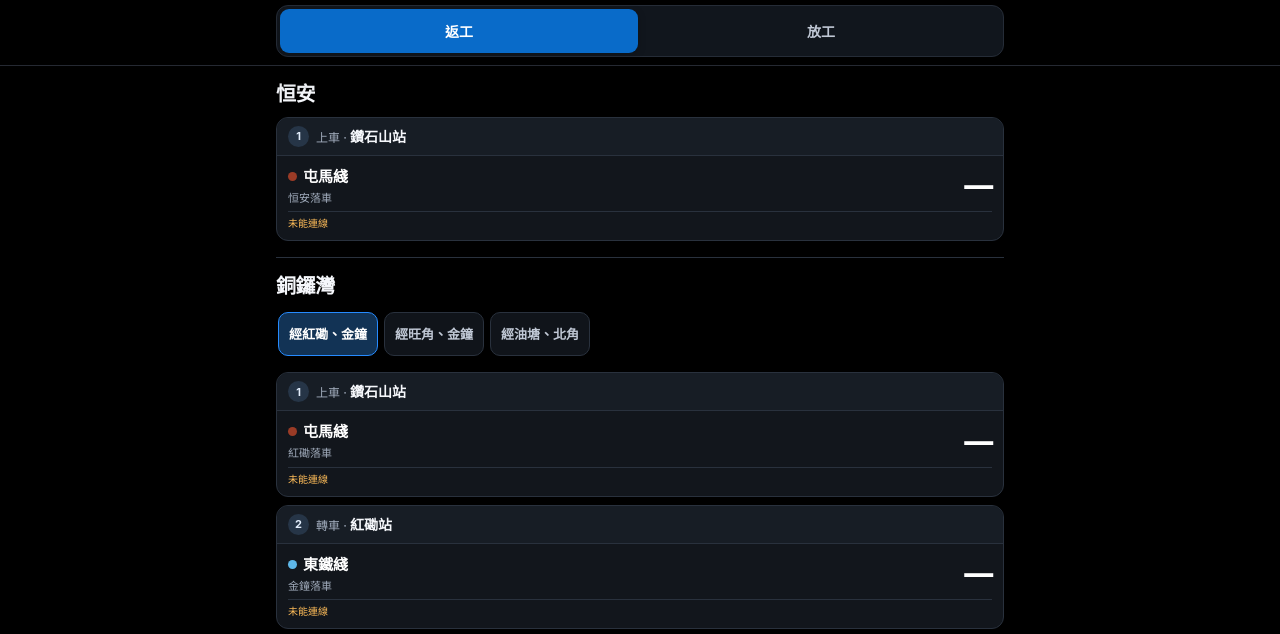
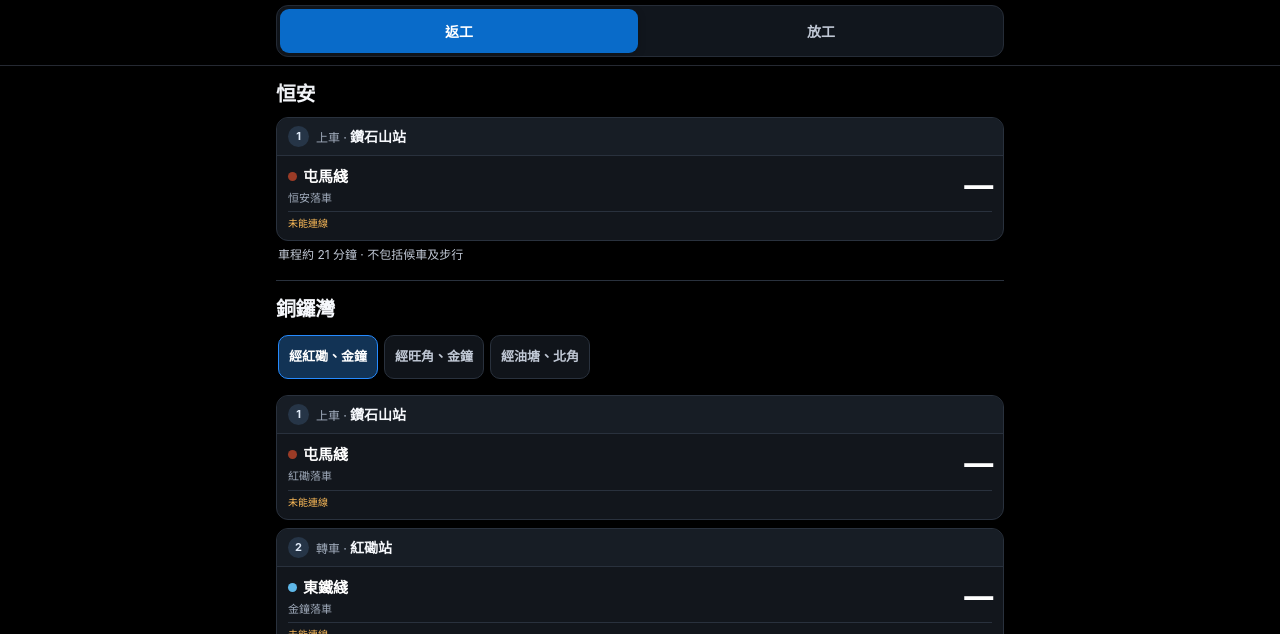
Before and after one commit to rayleung2709/traffic, a plain HTML site: page ray.html in a window 1280 px wide. Shown: the part 103-737 px from the top of the page. Drawn offline with Linux system fonts and the light colour scheme; no server answers.

Commit message:
Refactor journey time calculation and display

```diff
--- a/ray.html
+++ b/ray.html
@@ -1109,6 +1109,35 @@ main {
     margin: 0 4px;
   }
 }
+.journey-time {
+  margin: 6px 2px 0;
+  color: var(--muted);
+  font-size: 12px;
+  line-height: 1.4;
+}
+
+/* 分隔線只加喺兩間實際顯示的診所之間 */
+.clinic + .clinic {
+  margin-top: 0;
+  border-top: 0;
+}
+
+.clinic:not([hidden]) ~ .clinic:not([hidden]) {
+  margin-top: 16px;
+  border-top: 1px solid var(--border);
+}
+/* 保留不同終點／月台的提示 */
+.following-detail:not([hidden]) {
+  display: block !important;
+}
+
+.following-row {
+  flex-wrap: wrap;
+}
+
+.following-detail {
+  flex-basis: 100%;
+}
   </style>
 </head>
 
@@ -1178,10 +1207,7 @@ main {
 
       <div class="eta-stack">
         <div class="countdown" data-role="countdown">—</div>
-        <div class="following" data-role="following" hidden>
-          <span data-role="second"></span>
-          <span data-role="third" hidden></span>
-        </div>
+<div class="following" data-role="following" hidden></div>
       </div>
 
       <p class="status" data-role="status" hidden></p>
@@ -1433,6 +1459,84 @@ main {
       }
     ];
 
+// 每條方案的各段搭車時間（分鐘）。
+// null = 未設定；請換成實際分鐘數。
+// 同一個 box 有 6／15 兩個選擇，只計一段，唔加埋兩架車。
+
+const JOURNEY_MINUTES = {
+  hengon: {
+    out: [
+      [21] // 鑽石山 → 恒安
+    ],
+    back: [
+      [21] // 恒安 → 鑽石山
+    ]
+  },
+
+  causeway: {
+    out: [
+      [16, 11, 8], // 鑽石山 → 紅磡 → 金鐘 → 銅鑼灣
+      [16, 10, 8], // 鑽石山 → 旺角 → 金鐘 → 銅鑼灣
+      [15, 8, 7]  // 鑽石山 → 油塘 → 北角 → 銅鑼灣
+    ],
+    back: [
+      [8, 11, 16], // 銅鑼灣 → 金鐘 → 紅磡 → 鑽石山
+      [8, 10, 16], // 銅鑼灣 → 金鐘 → 旺角 → 鑽石山
+      [7, 8, 15]  // 銅鑼灣 → 北角 → 油塘 → 鑽石山
+    ]
+  },
+
+  quarry: {
+    out: [
+      [15, 8] // 鑽石山 → 油塘 → 鰂魚涌
+    ],
+    back: [
+      [8, 15] // 鰂魚涌 → 油塘 → 鑽石山
+    ]
+  },
+
+  mongkok: {
+    out: [
+      [16] // 鑽石山 → 旺角
+    ],
+    back: [
+      [16] // 旺角 → 鑽石山
+    ]
+  },
+
+  hospital: {
+    out: [
+      [16, 11, 20],       // 鑽石山 → 紅磡 → 金鐘 → 醫院（6／15）
+      [16, 10, 20],       // 鑽石山 → 旺角 → 金鐘 → 醫院（6／15）
+      [15, 8, 7, 20]  // 鑽石山 → 油塘 → 北角 → 銅鑼灣 → 醫院（26）
+    ],
+    back: [
+      [20, 11, 16],       // 醫院 → 金鐘 → 紅磡 → 鑽石山（6／15）
+      [20, 10, 16],       // 醫院 → 金鐘 → 旺角 → 鑽石山（6／15）
+      [20, 7, 8, 15]  // 醫院 → 銅鑼灣 → 北角 → 油塘 → 鑽石山（26）
+    ]
+  }
+};
+
+function journeyLabel(clinicId, direction, routeIndex, stageCount) {
+  const minutes =
+    JOURNEY_MINUTES[clinicId]?.[direction]?.[routeIndex];
+
+  const complete =
+    Array.isArray(minutes) &&
+    minutes.length === stageCount &&
+    minutes.every(value =>
+      typeof value === "number" &&
+      Number.isFinite(value) &&
+      value >= 0
+    );
+
+  if (!complete) return "車程：未設定";
+
+  const total = minutes.reduce((sum, value) => sum + value, 0);
+  return `車程約 ${Math.round(total)} 分鐘 · 不包括候車及步行`;
+}
+
     // 工具及儲存
 
     const $ = id => document.getElementById(id);
@@ -2280,7 +2384,20 @@ const list = makeElement("div", "legs");
           list.appendChild(block);
         });
 
-        panel.appendChild(list);
+const journeyTime = makeElement(
+          "p",
+          "journey-time",
+          journeyLabel(
+            clinic.id,
+            direction,
+            routeIndex,
+            route.stages.length
+          )
+        );
+
+        journeyTime.title = "只計搭車，不含候車及轉車步行";
+
+        panel.append(list, journeyTime);
         panels.push(panel);
       });
 
```
